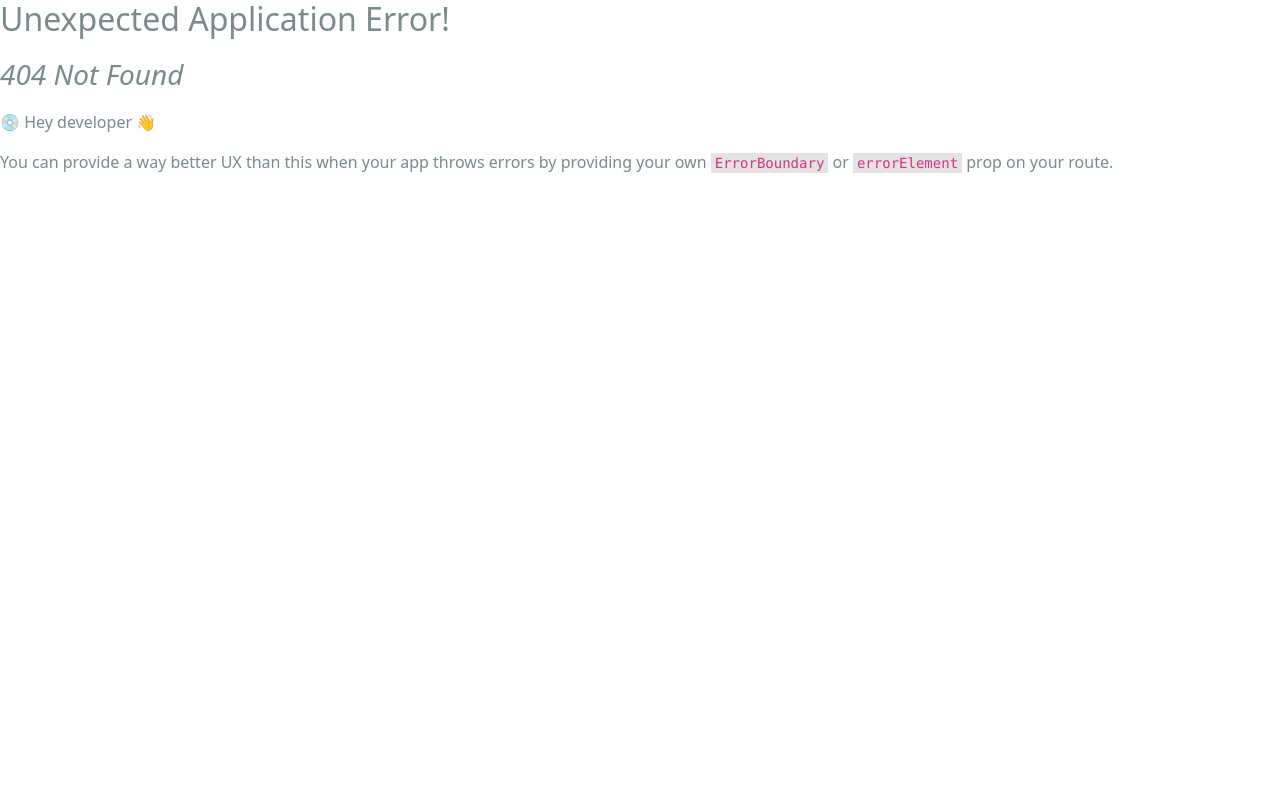
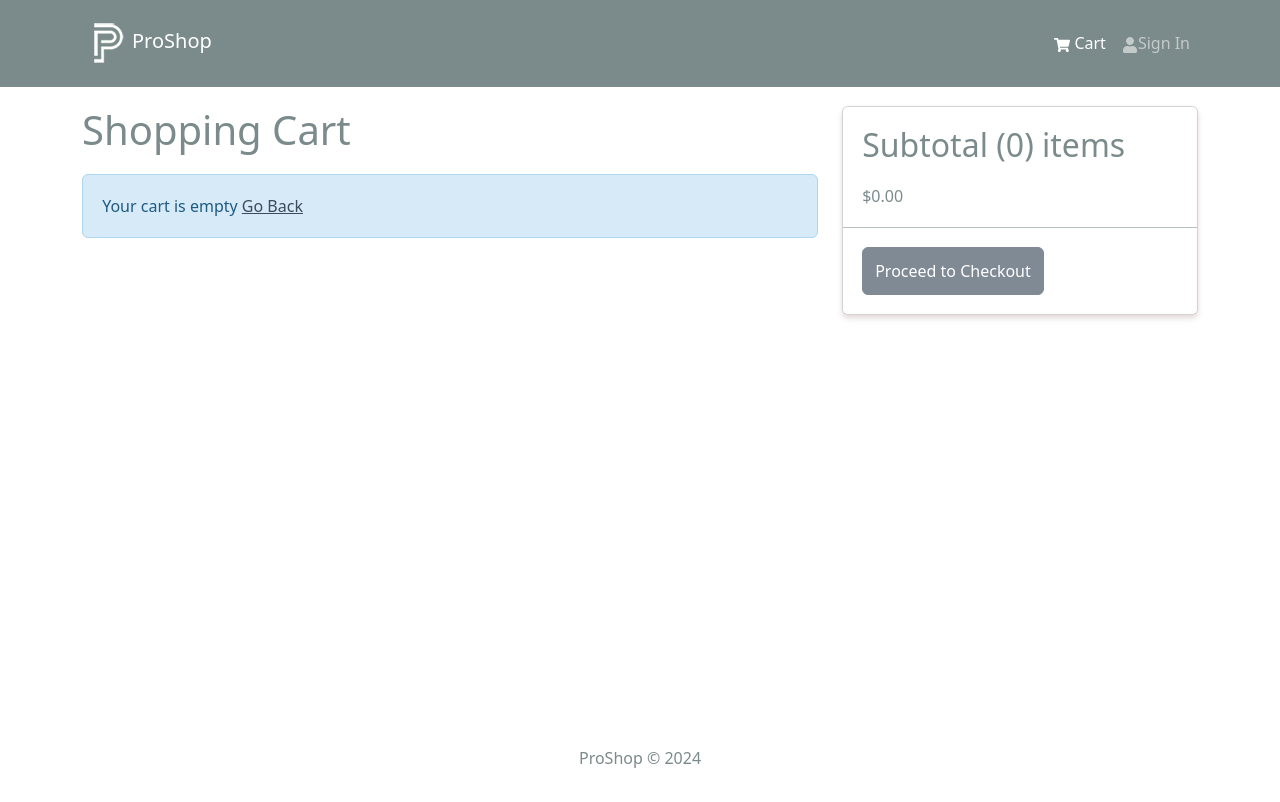
Before and after one commit to Harini-032003/proshop, a React (Create React App) app in the folder frontend/: page /cart in a window 1280 px wide. Before the commit this address had no page. Shown: the top 802 px of the page. Built offline with nearby package versions, Linux system fonts and the light colour scheme.

Commit message:
cart screen added

```diff
--- a/frontend/src/index.js
+++ b/frontend/src/index.js
@@ -15,12 +15,13 @@ import App from './App';
 import reportWebVitals from './reportWebVitals';
 import HomeScreen from './screens/HomeScreen';
 import ProductScreen from './screens/ProductScreen';
-
+import CartScreen from './screens/CartScreen';
 const router=createBrowserRouter(
   createRoutesFromElements(
     <Route path="/" element={<App />}>
     <Route index={true} path="/" element={<HomeScreen />} />
     <Route path="/product/:id" element={<ProductScreen />} />
+    <Route path="/cart" element={<CartScreen />} />
     </Route>
   )
 )
```
